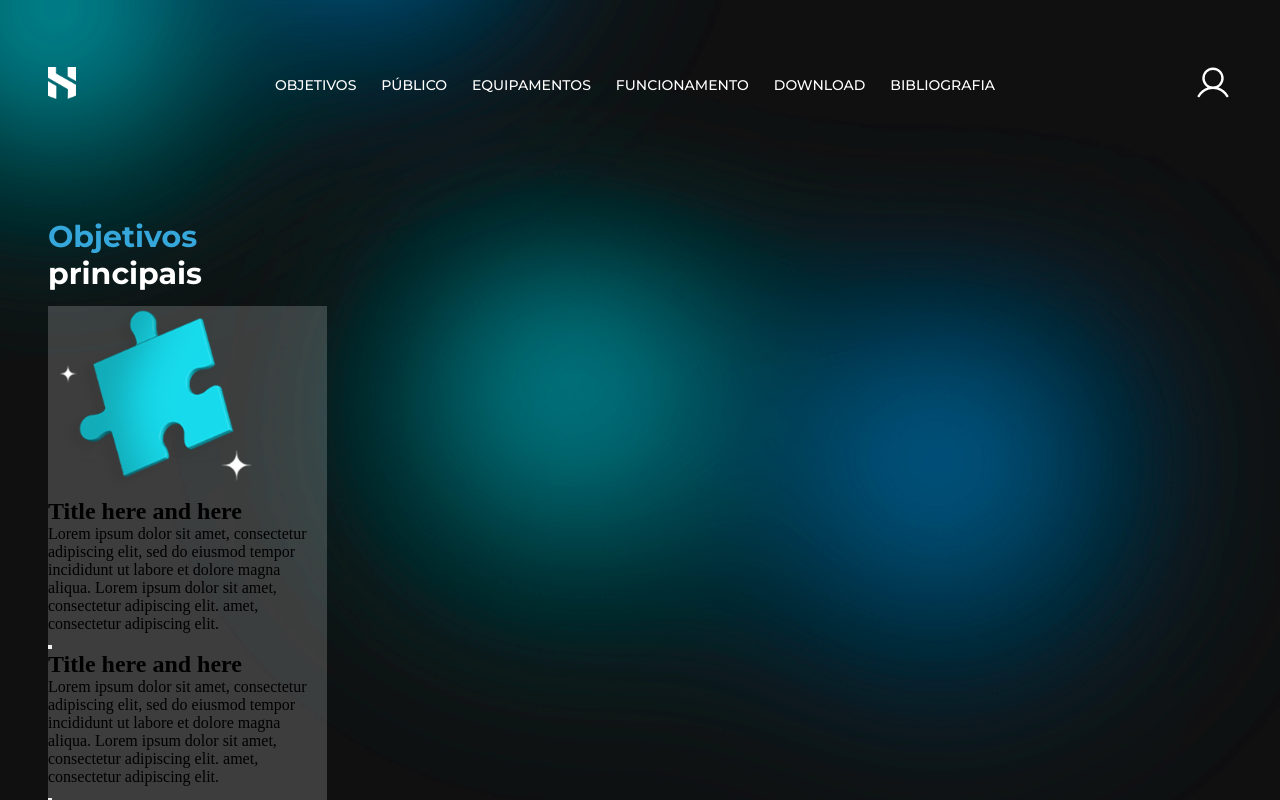
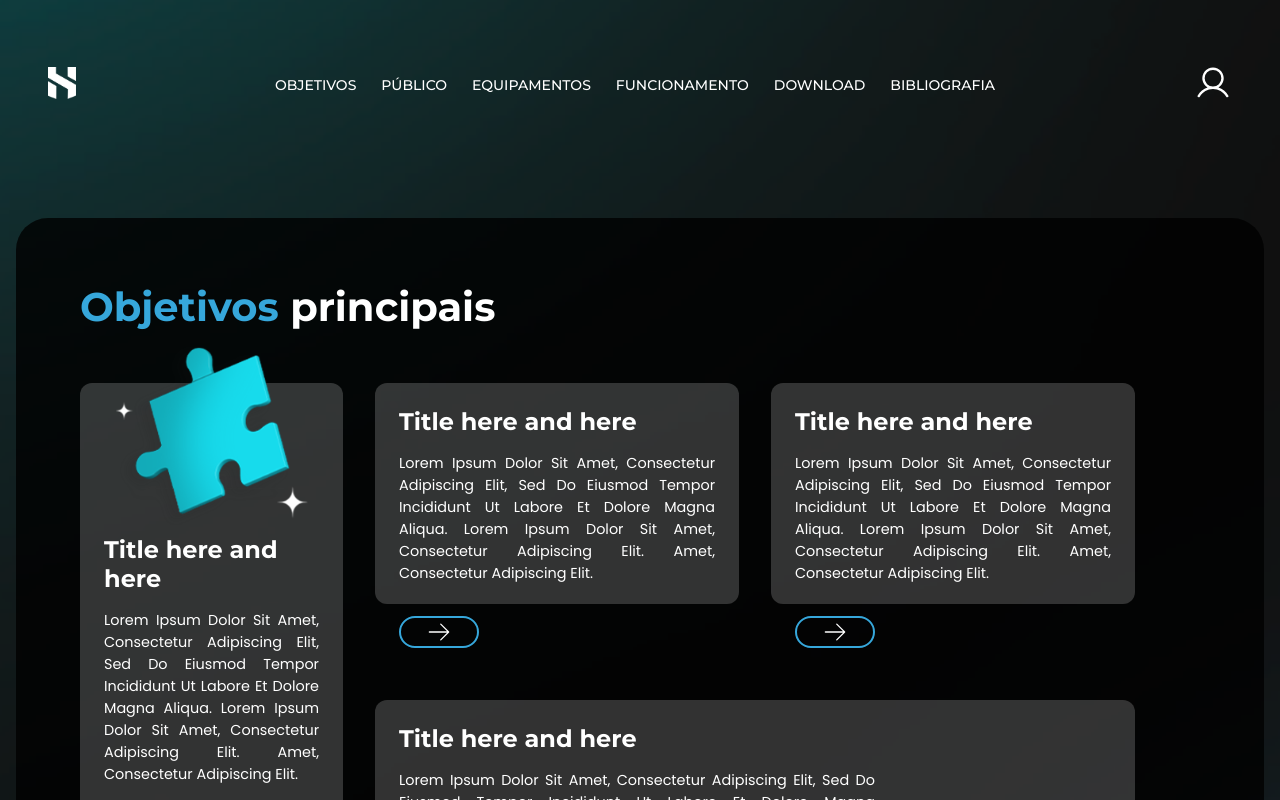
Before and after one commit to fFernanda-gomes/Hyper, a React (Vite) app: page /Objetivos in a window 1280 px wide. Shown: the top 800 px of the page. Built offline with nearby package versions, Linux system fonts and the light colour scheme.

Commit message:
feat objetivos

```diff
--- a/src/pages/Objetivos/index.jsx
+++ b/src/pages/Objetivos/index.jsx
@@ -1,12 +1,15 @@
 import { GlobalStyle } from '../../styles/Global'
 import { Header } from '../../components/Header'
-import { Container, Main, Title } from './styles'
 
 import peca from '../../assets/peca.svg'
+import brain from '../../assets/brain.png'
+import { ArrowRight } from '@phosphor-icons/react'
+
+import { Body, Button, Container, Containers, Main, Title } from './styles'
 
 export function Objetivos() {
   return (
-    <body>
+    <Body>
       <Header />
 
       <Main>
@@ -15,53 +18,65 @@ export function Objetivos() {
           principais
         </Title>
 
-        <Container>
-          <img src={peca} alt="" />
+        <Containers>
+          <Container className="first">
+            <img src={peca} alt="" className="firstImg" />
+            <h2 className="firstTitle">Title here and here</h2>
+            <p className="firstP">
+              Lorem ipsum dolor sit amet, consectetur adipiscing elit, sed do
+              eiusmod tempor incididunt ut labore et dolore magna aliqua. Lorem
+              ipsum dolor sit amet, consectetur adipiscing elit. amet,
+              consectetur adipiscing elit.
+            </p>
+            <Button>
+              <ArrowRight size={28} color="#ffffff" weight="light" />
+            </Button>
+          </Container>
+
+          <div className="grid">
+            <Container className="second">
               <h2>Title here and here</h2>
               <p>
                 Lorem ipsum dolor sit amet, consectetur adipiscing elit, sed do
-            eiusmod tempor incididunt ut labore et dolore magna aliqua. Lorem
-            ipsum dolor sit amet, consectetur adipiscing elit. amet, consectetur
-            adipiscing elit.
+                eiusmod tempor incididunt ut labore et dolore magna aliqua.
+                Lorem ipsum dolor sit amet, consectetur adipiscing elit. amet,
+                consectetur adipiscing elit.
               </p>
-          <button></button>
+              <Button>
+                <ArrowRight size={28} color="#ffffff" weight="light" />
+              </Button>
             </Container>
 
-        <Container>
+            <Container className="third">
               <h2>Title here and here</h2>
               <p>
                 Lorem ipsum dolor sit amet, consectetur adipiscing elit, sed do
-            eiusmod tempor incididunt ut labore et dolore magna aliqua. Lorem
-            ipsum dolor sit amet, consectetur adipiscing elit. amet, consectetur
-            adipiscing elit.
+                eiusmod tempor incididunt ut labore et dolore magna aliqua.
+                Lorem ipsum dolor sit amet, consectetur adipiscing elit. amet,
+                consectetur adipiscing elit.
               </p>
-          <button></button>
+              <Button>
+                <ArrowRight size={28} color="#ffffff" weight="light" />
+              </Button>
             </Container>
 
-        <Container>
+            <Container className="fourth">
               <h2>Title here and here</h2>
               <p>
                 Lorem ipsum dolor sit amet, consectetur adipiscing elit, sed do
-            eiusmod tempor incididunt ut labore et dolore magna aliqua. Lorem
-            ipsum dolor sit amet, consectetur adipiscing elit. amet, consectetur
-            adipiscing elit.
+                eiusmod tempor incididunt ut labore et dolore magna aliqua.Lorem
+                ipsum dolor sit amet, consectetur adipiscing elit, sed do
+                eiusmod.
               </p>
-          <button></button>
+              <Button>
+                <ArrowRight size={28} color="#ffffff" weight="light" />
+              </Button>
+              <img src={brain} alt="" className="fourthImg" />
             </Container>
-
-        <Container>
-          <h2>Title here and here</h2>
-          <p>
-            Lorem ipsum dolor sit amet, consectetur adipiscing elit, sed do
-            eiusmod tempor incididunt ut labore et dolore magna aliqua. Lorem
-            ipsum dolor sit amet, consectetur adipiscing elit. amet, consectetur
-            adipiscing elit.
-          </p>
-          <button></button>
-          <img src={peca} alt="" />
-        </Container>
+          </div>
+        </Containers>
       </Main>
       <GlobalStyle />
-    </body>
+    </Body>
   )
 }
--- a/src/pages/Objetivos/styles.js
+++ b/src/pages/Objetivos/styles.js
@@ -1,22 +1,166 @@
 import styled from 'styled-components'
+import objetivosMobile from '../../assets/objetivosMobile.png'
+
+export const Body = styled.body`
+  background: url(${objetivosMobile});
+  background-size: cover;
+
+  @media (min-width: 950px) {
+    background-repeat: no-repeat;
+  }
+`
 
 export const Main = styled.main`
-  padding: 0 48px 145px 48px;
+  padding: 0 3rem 5rem 3rem;
+
+  @media (min-width: 950px) {
+    background: rgba(0, 0, 0, 0.8);
+    border-radius: 32px;
+    width: 78rem;
+    margin-inline: auto;
+    padding: 4rem;
+
+    .grid {
+      display: flex;
+      flex-wrap: wrap;
+      gap: 2rem;
+    }
+
+    br {
+      display: none;
+    }
+
+    h1 {
+      font-size: 2.5rem;
+      font-style: normal;
+      font-weight: 700;
+      line-height: normal;
+    }
+  }
 `
 
+export const Containers = styled.div`
+  @media (min-width: 950px) {
+    display: flex;
+    gap: 2rem;
+  }
+`
+
+
 export const Title = styled.h1`
-  color: white;
+  color: ${({ theme }) => theme.colors.white};
   font-family: 'Montserrat', sans-serif;
-  font-size: 30px;
+  font-size: 1.5625rem;
   font-weight: 700;
-  margin-bottom: 14px;
+  margin-bottom: 3.25rem;
 
   span {
-    color: #36a7db;
+    color: ${({ theme }) => theme.colors.primary_medium};
   }
 `
 
 export const Container = styled.div`
   background: rgba(239, 239, 239, 0.2);
-  width: 279px;
+  width: 17.4375rem;
+  padding: 2rem;
+  justify-content: left;
+  margin-bottom: 4rem;
+  border-radius: 12px;
+
+  .firstImg {
+    margin-top: -4.4rem;
+  }
+
+  .firstTitle {
+    font-size: 1.25rem;
+  }
+
+  .firstP {
+    font-size: 0.75rem;
+  }
+
+  h2 {
+    font-family: 'Montserrat', sans-serif;
+    font-weight: 700;
+    color: ${({ theme }) => theme.colors.white};
+    font-size: 1.5rem;
+    line-height: normal;
+  }
+
+  p {
+    margin-top: 1rem;
+    color: ${({ theme }) => theme.colors.white};
+    font-family: 'Poppins', sans-serif;
+    font-size: 0.9rem;
+    font-weight: 400;
+    line-height: 1.375rem;
+    text-align: justify;
+  }
+
+  .fourthImg {
+    margin: 3rem 0 0rem 3.5rem;
+  }
+
+  @media (min-width: 950px) {
+    padding: 1.5rem;
+
+    &.first {
+      width: 328px;
+      padding: 1.5rem;
+    }
+
+    &.first,
+    &.second,
+    &.third,
+    &.fourth {
+      h2 {
+        font-size: 1.5rem;
+        font-style: normal;
+        font-weight: 700;
+        line-height: normal;
+      }
+
+      p {
+        font-size: 0.9rem;
+        font-style: normal;
+        font-weight: 400;
+        line-height: 1.375rem;
+        text-transform: capitalize;
+      }
+    }
+
+    .firstImg {
+      margin-top: -4rem;
+    }
+
+    &.second,
+    &.third {
+      width: 22.75rem;
+      height: 13.8125rem;
+    }
+
+    &.fourth {
+      width: 47.5rem;
+      height: 13.75rem;
+
+      p {
+        width: 29.75rem;
+      }
+
+      img {
+        margin: 0;
+      }
+    }
+  }
 `
+
+export const Button = styled.button`
+  background: none;
+  border: 2px solid ${({ theme }) => theme.colors.primary_medium};
+  border-radius: 16px;
+  margin-top: 2rem;
+  padding-inline: 24px;
+
+  display: flex;
+  align-items: center;
+`
```
Also changed, not shown: src/assets/brain.png (added), src/assets/objetivosMobile.png (added). Lines whose indentation alone changed are shown as unchanged.
